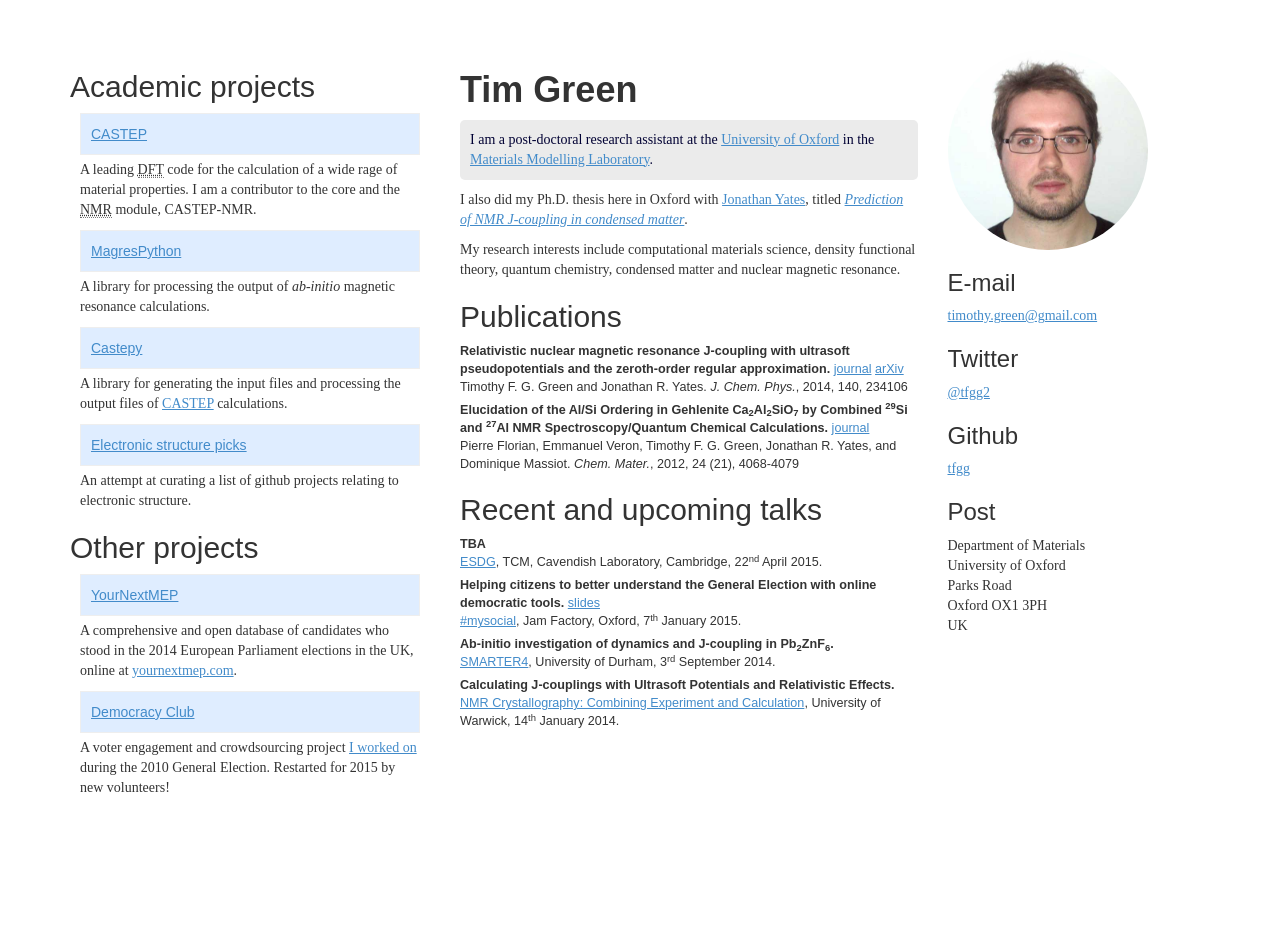
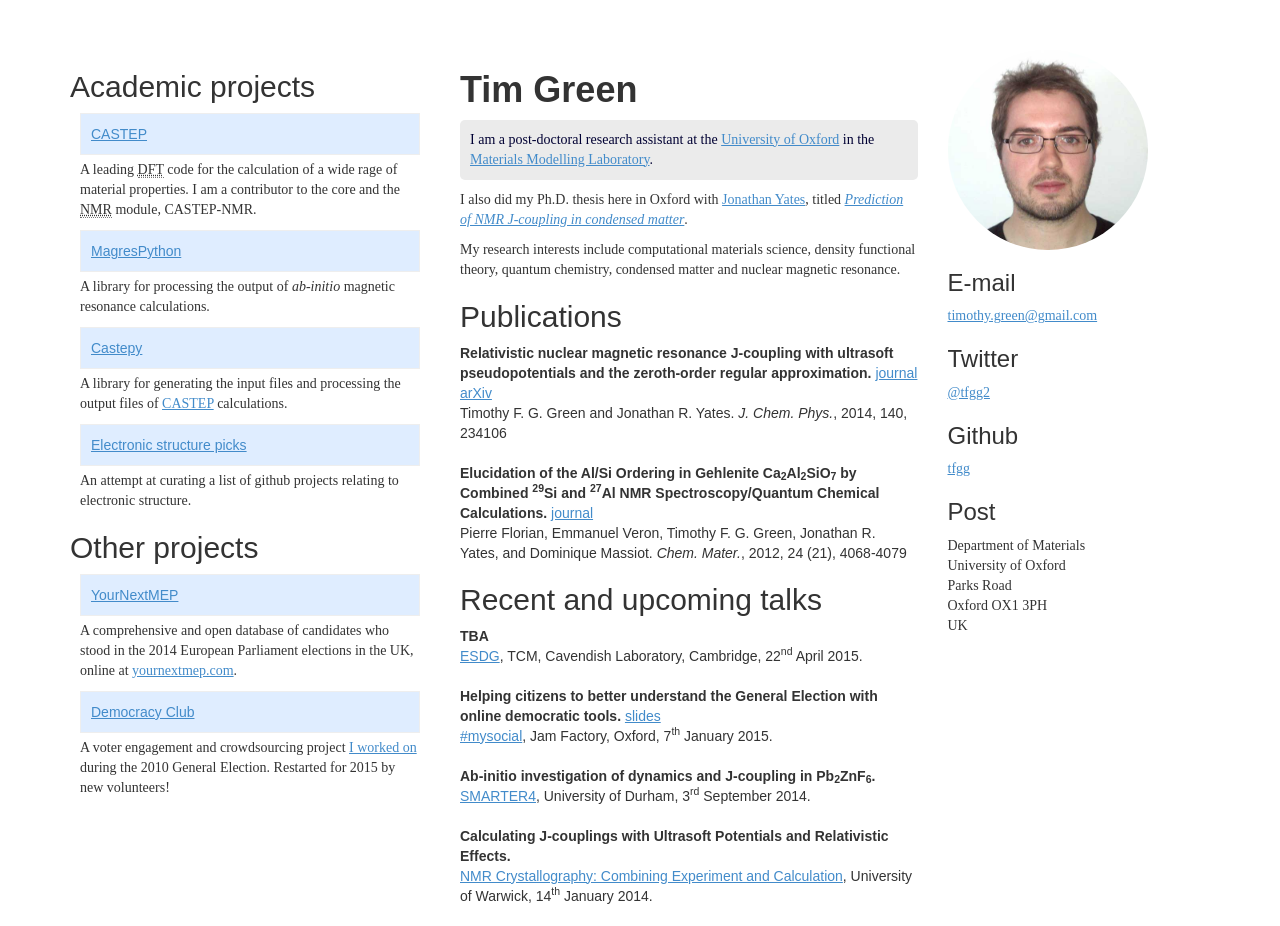
Before and after one commit to tfgg/tfgg.github.io, a Jekyll site: the page built from index.html, in a window 1280 px wide. Built offline with Jekyll 4.4.1, drawn with Linux system fonts in a browser that asks for light colours; some web fonts are replaced; Markdown is read by kramdown in place of the engine named in the settings; before the commit the page ends 900 px from its top, so only the background shows below that.

Commit message:
tweak css

```diff
--- a/css/main.css
+++ b/css/main.css
@@ -71,8 +71,8 @@ ul.publications {
   list-style: none;
   padding: 0; }
   ul.publications li {
-    margin-bottom: 5px;
-    font-size: 0.9em; }
+    margin-bottom: 20px;
+    font-size: 1.0em; }
 
 div.logotype {
   line-height: 40px; }
--- a/css/main.scss
+++ b/css/main.scss
@@ -43,8 +43,8 @@ ul.publications {
   padding:0;
 
   li {
-    margin-bottom:5px;
-    font-size:0.9em;
+    margin-bottom:20px;
+    font-size:1.0em;
   }
 }
 
```
